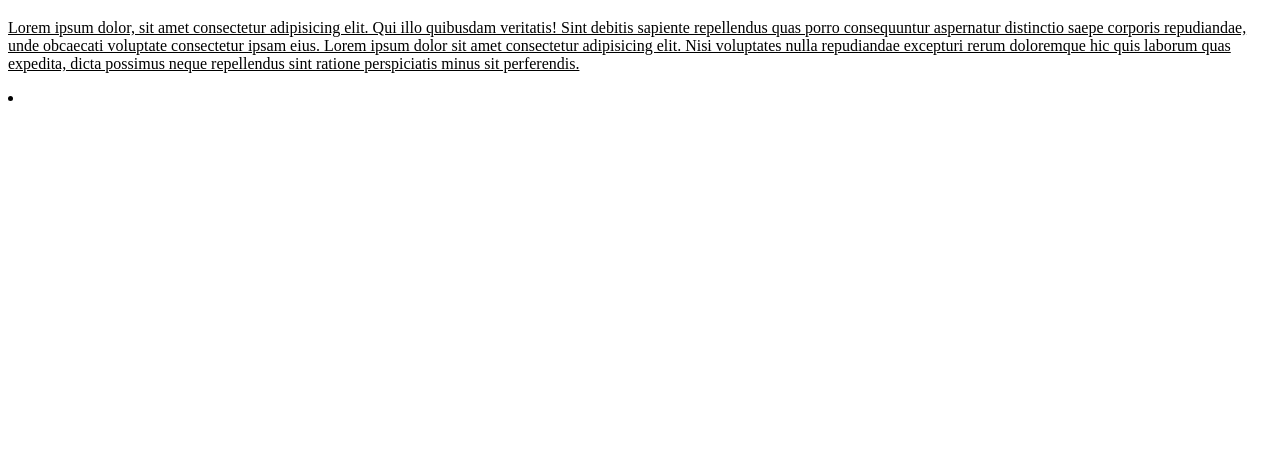
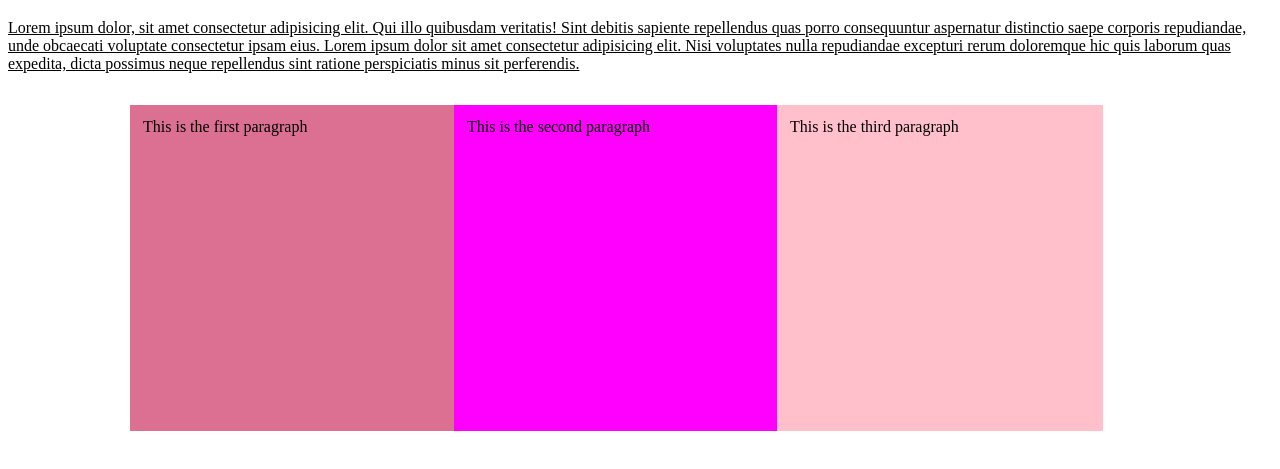
Before and after one commit to JacinthThomas/Client_work_example, a plain HTML site: page index.html in a window 1280 px wide. Shown: the part 61-530 px from the top of the page. Drawn offline with Linux system fonts and the light colour scheme.

Commit message:
added colored boxes

```diff
--- a/index.html
+++ b/index.html
@@ -12,10 +12,9 @@
     <h1 class="Name">Jacinth Thomas</h1>
     <p class="para">Lorem ipsum dolor, sit amet consectetur adipisicing elit. Qui illo quibusdam veritatis! Sint debitis sapiente repellendus quas porro consequuntur aspernatur distinctio saepe corporis repudiandae, unde obcaecati voluptate consectetur ipsam eius. Lorem ipsum dolor sit amet consectetur adipisicing elit. Nisi voluptates nulla repudiandae excepturi rerum doloremque hic quis laborum quas expedita, dicta possimus neque repellendus sint ratione perspiciatis minus sit perferendis.</p>
 
-    <li>
-        <p></p>
-        <p></p>
-        <p></p>
-    </li>
+
+        <p class="p, left">This is the first paragraph</p>
+        <p class="p, center">This is the second paragraph</p>
+        <p class="p, right">This is the third paragraph</p>
 </body>
 </html>
--- a/style.css
+++ b/style.css
@@ -7,3 +7,38 @@
 
 .para { text-decoration: underline;
 }
+
+
+.p {
+    text-align: center;
+  border: none;display: block;}
+
+.right {
+    background-color: pink;
+    position: absolute;
+    right: 177px;
+    width: 300px;
+    height: 300px;
+    border: 3px solid pink;
+    padding: 10px;
+  }
+
+  .left {
+    background-color: palevioletred;
+    position: absolute;
+    left: 130px;
+    width: 300px;
+    height: 300px;
+    border: 3px solid palevioletred;
+    padding: 10px;
+  }
+
+  .center {
+    background-color: fuchsia;
+    position: absolute;
+    right: 500px;
+    width: 300px;
+    height: 300px;
+    border: 3px solid fuchsia;
+    padding: 10px;
+  }
```
